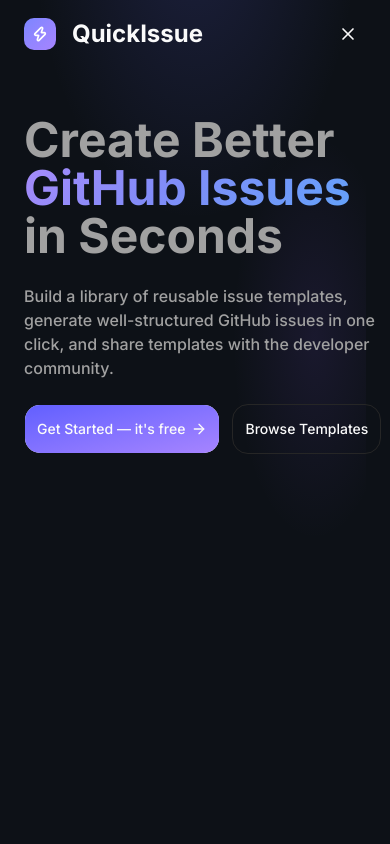
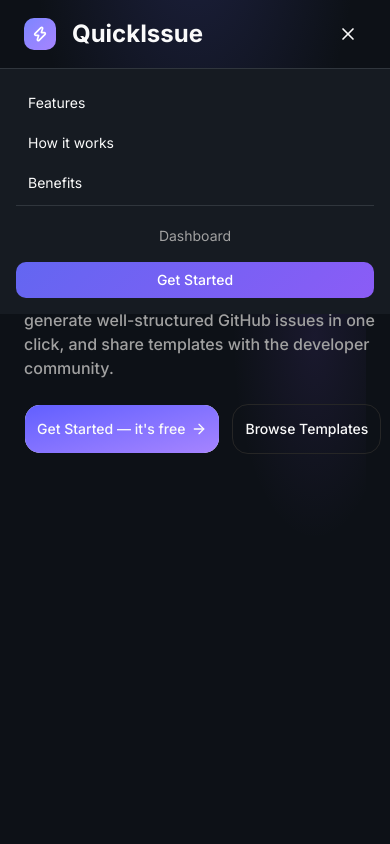
Before and after one commit to giamimino/QuickIssue, a Next.js app: page / in a window 390 px wide. Both pictures are taken after a click on the button "Toggle menu". Shown: the top 844 px of the page. Built offline with nearby package versions, Linux system fonts and the light colour scheme.

Commit message:
feat: add mobile nav menu to header (#33)

```diff
--- a/src/app/globals.css
+++ b/src/app/globals.css
@@ -45,6 +45,7 @@
   --sidebar-ring: oklch(0.708 0 0);
   --lavender: #A78BFA;
   --periwinkle: #818CF8;
+  --bg-secondary: #F6F8FA;
 }
 
 .dark {
@@ -82,6 +83,7 @@
   --sidebar-accent-foreground: oklch(0.985 0 0);
   --sidebar-border: oklch(0.269 0 0);
   --sidebar-ring: oklch(0.439 0 0);
+  --bg-secondary: #161B22;
 }
 
 @theme inline {
@@ -128,6 +130,7 @@
   --color-sky-blue: var(--sky-blue);
   --color-indigo: var(--indigo);
   --color-violet: var(--violet);
+  --color-background-secondary: var(--bg-secondary);
 
   --breakpoint-xs: 28rem;
 }
--- a/src/components/layouts/header.tsx
+++ b/src/components/layouts/header.tsx
@@ -1,6 +1,7 @@
 "use client";
 import clsx from "clsx";
 import { X, Zap, Menu } from "lucide-react";
+import { AnimatePresence, motion } from "motion/react";
 import { usePathname, useRouter } from "next/navigation";
 import { useEffect, useState } from "react";
 
@@ -8,7 +9,6 @@
   const [scrolled, setScrolled] = useState(false);
   const [isMenuOpen, setIsMenuOpen] = useState(false);
   const pathname = usePathname();
-  console.log(pathname);
 
   const isAuth = pathname === "/login";
   const router = useRouter();
@@ -25,11 +25,12 @@
     <header
       className={clsx(
         `fixed top-0 left-0 w-full
-    z-99 flex justify-between py-4 px-6 items-center transition-all
+    z-99 flex flex-col transition-all
     duration-300`,
         scrolled && "bg-background border-b border-foreground/10",
       )}
     >
+      <div className="flex justify-between items-center w-full py-4 px-6">
         <div
           className="flex items-center gap-4 cursor-pointer"
           onClick={() => router.push("/")}
@@ -91,6 +92,48 @@
             </button>
           </>
         )}
+      </div>
+
+      <AnimatePresence>
+        {isMenuOpen && (
+          <motion.div
+            initial={{ opacity: 0, height: 0 }}
+            animate={{ opacity: 1, height: "auto" }}
+            exit={{ opacity: 0, height: 0 }}
+            className="md:hidden overflow-hidden bg-background-secondary border-t border-[#30363D]"
+          >
+            <div className="px-4 py-4 space-y-1">
+              {["Features", "How it works", "Benefits"].map((item) => (
+                <a
+                  key={item}
+                  href={`#${item.toLowerCase().replace(/\s+/g, "-")}`}
+                  className="block px-3 py-2 text-foreground hover:text-[#E6EDF3] hover:bg-[#21262D] rounded-lg transition-colors text-sm"
+                  onClick={() => setIsMenuOpen(false)}
+                >
+                  {item}
+                </a>
+              ))}
+              <div className="pt-3 border-t border-[#30363D] flex flex-col gap-2">
+                <button
+                  className="block px-3 py-2 text-muted-foreground hover:text-[#E6EDF3] text-sm"
+                  onClick={() => router.push("/dashboard")}
+                >
+                  Dashboard
+                </button>
+                <button
+                  className="block px-3 py-2 rounded-lg text-sm font-medium text-white text-center"
+                  style={{
+                    background: "linear-gradient(135deg, #6366f1, #8b5cf6)",
+                  }}
+                  onClick={() => router.push("/login")}
+                >
+                  Get Started
+                </button>
+              </div>
+            </div>
+          </motion.div>
+        )}
+      </AnimatePresence>
     </header>
   );
 }
```
Lines whose indentation alone changed are shown as unchanged.
